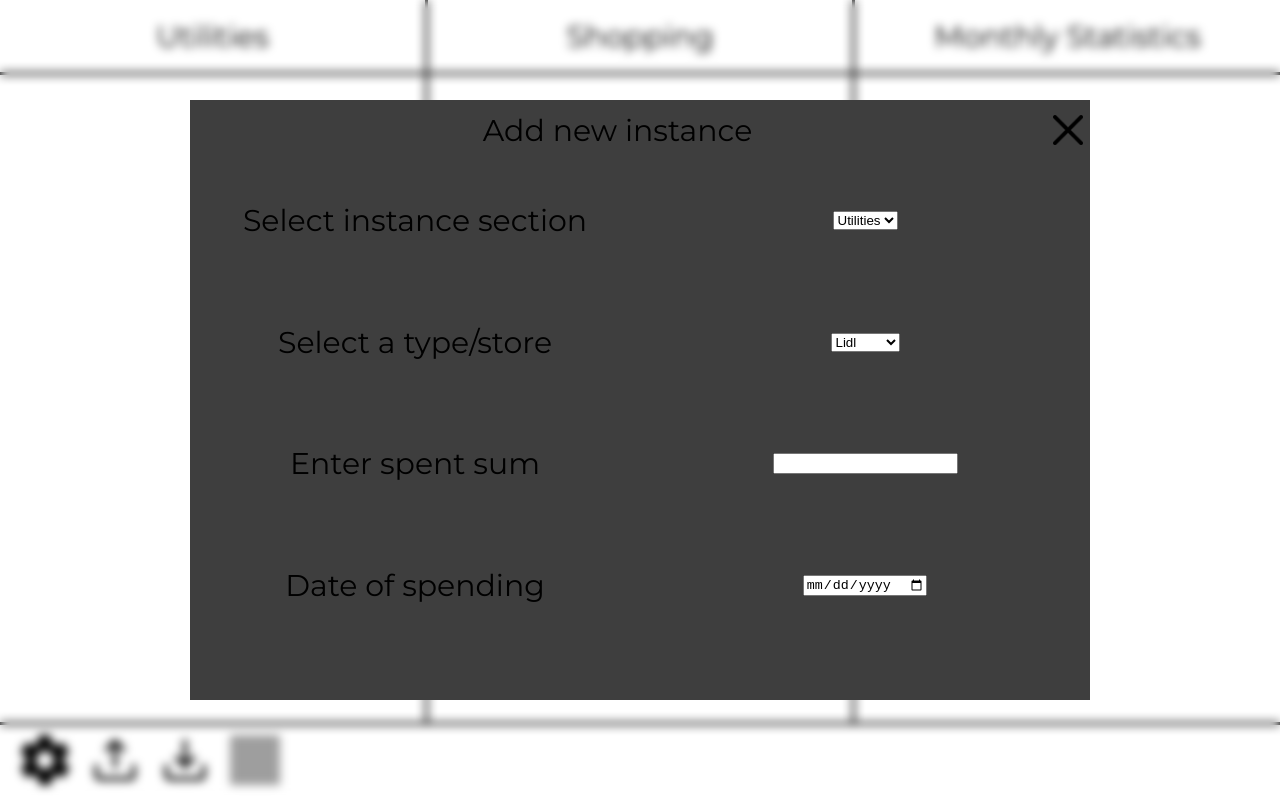
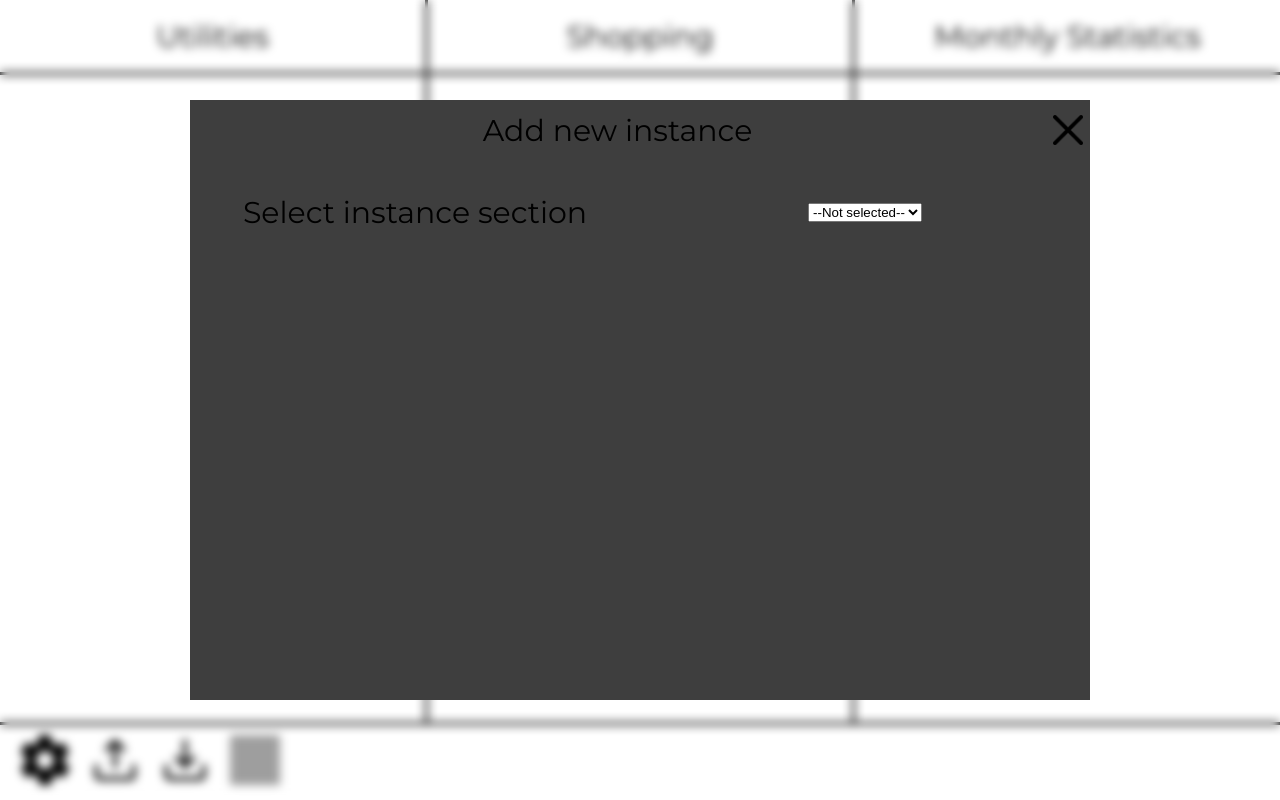
Before and after one commit to AinisALaur/Finance-tracker, a React (Create React App) app: page / in a window 1280 px wide. Both pictures are taken after a click on the picture 255 px from the left and 760 px from the top of the page. Built offline with nearby package versions, Linux system fonts and the light colour scheme; grey boxes are pictures that could not be loaded; a web font is replaced by a local one.

Commit message:
Added submit button, made the select forms differ depending on choices, made them chained

```diff
--- a/src/Containers.css
+++ b/src/Containers.css
@@ -62,12 +62,12 @@
 
 
 .add-menu-body{
-    height: 90%;
+    height: 70%;
     width: 100%;
 }
 
 .add-menu-1-section, .add-menu-2-section, .add-menu-3-section, .add-menu-4-section{
-    height: 22.5%;
+    height: 25%;
     width: 100%;
     display: flex;
 }
@@ -84,3 +84,11 @@
     font-size: 30px;
     font-family: "Montserrat", sans-serif;
 }
+
+.add-menu-footer{
+    height: 30%;
+    width: 100%;
+    display: flex;
+    justify-content: center;
+    align-items: center;
+}
--- a/src/Containers.js
+++ b/src/Containers.js
@@ -1,5 +1,6 @@
 import './Containers.css'
 import closeIcon from './close.png';
+import { useState } from "react";
 
 function DataContainer({ className }){
     return(
@@ -26,6 +27,34 @@ function Container({ children, className }) {
 }
 
 function AddMenu({ setBlurOn, setAddMenuOn }){
+    const [category, setCategory] = useState("");
+    const [subCategory, setSubCategory] = useState("");
+    const [amount, setAmount] = useState("");
+    const [date, setDate] = useState("");
+
+    const handleChangeCategory = (e) => {
+        setCategory(e.target.value);
+        setSubCategory("");
+        setAmount("");
+        setDate("");
+    };
+
+    const handleChangeSubCategory = (e) => {
+        setSubCategory(e.target.value);
+        setAmount("");
+        setDate("");
+    };
+
+    const handleChangeAmount = (e) => {
+        setAmount(e.target.value);
+        setDate("");
+    };
+
+    const handleChangeDate = (e) =>{
+        setDate(e.target.value);
+    };
+
+
     return(
         <div className = "add-menu">
 
@@ -40,16 +69,19 @@ function AddMenu({ setBlurOn, setAddMenuOn }){
                 <div className = "add-menu-1-section">
                     <div className = "add-menu-1-section-text">Select instance section</div>
                     <div className = "add-menu-1-section-form">
-                        <select>
+                        <select value={category} onChange={handleChangeCategory}>
+                            <option value="">--Not selected--</option>
                             <option value="utilities">Utilities</option>
                             <option value="food">Food</option>
                         </select>
                     </div>
                 </div>
-                <div className = "add-menu-2-section">
-                    <div className = "add-menu-2-section-text">Select a type/store</div>
+
+                {category ===  "food" && <div className = "add-menu-2-section">
+                    <div className = "add-menu-2-section-text">Select a grocery store</div>
                     <div className = "add-menu-2-section-form">
-                        <select>
+                        <select value={subCategory} onChange={handleChangeSubCategory}>
+                            <option value="">--Not selected--</option>
                             <option value="lidl">Lidl</option>
                             <option value="maxima">Maxima</option>
                             <option value="iki">IKI</option>
@@ -57,14 +89,39 @@ function AddMenu({ setBlurOn, setAddMenuOn }){
                         </select>
                     </div>
                 </div>
-                <div className = "add-menu-3-section">
+                }
+
+                {category ===  "utilities" && <div className = "add-menu-2-section">
+                    <div className = "add-menu-2-section-text">Select a type of utility</div>
+                    <div className = "add-menu-2-section-form">
+                        <select value={subCategory} onChange={handleChangeSubCategory}>
+                            <option value="">--Not selected--</option>
+                            <option value="hot-water">Hot water</option>
+                            <option value="cold-water">Cold water</option>
+                            <option value="electricity">Electricity</option>
+                            <option value="gas">Gas</option>
+                        </select>
+                    </div>
+                </div>
+                }
+
+                {subCategory && <div className = "add-menu-3-section">
                     <div className = "add-menu-3-section-text">Enter spent sum</div>
-                    <div className = "add-menu-3-section-form"><input type = "text"></input></div>
-                </div>
-                <div className = "add-menu-4-section">
+                    <div className = "add-menu-3-section-form"><input type = "text" placeholder="-€"
+                    value = {amount} onChange = {handleChangeAmount}></input></div>
+                </div>}
+
+
+                {amount.trim() !== "" && <div className = "add-menu-4-section">
                     <div className = "add-menu-4-section-text">Date of spending</div>
-                    <div className = "add-menu-4-section-form"><input type="date"></input></div>
-                </div>
+                    <div className = "add-menu-4-section-form"><input type="date"
+                    value = {date} onChange = {handleChangeDate}></input></div>
+                </div>}
+
+                {date && <div className = "add-menu-footer">
+                    <button>Submit</button>
+                </div>}
+
             </div>
         </div>
     );
```
